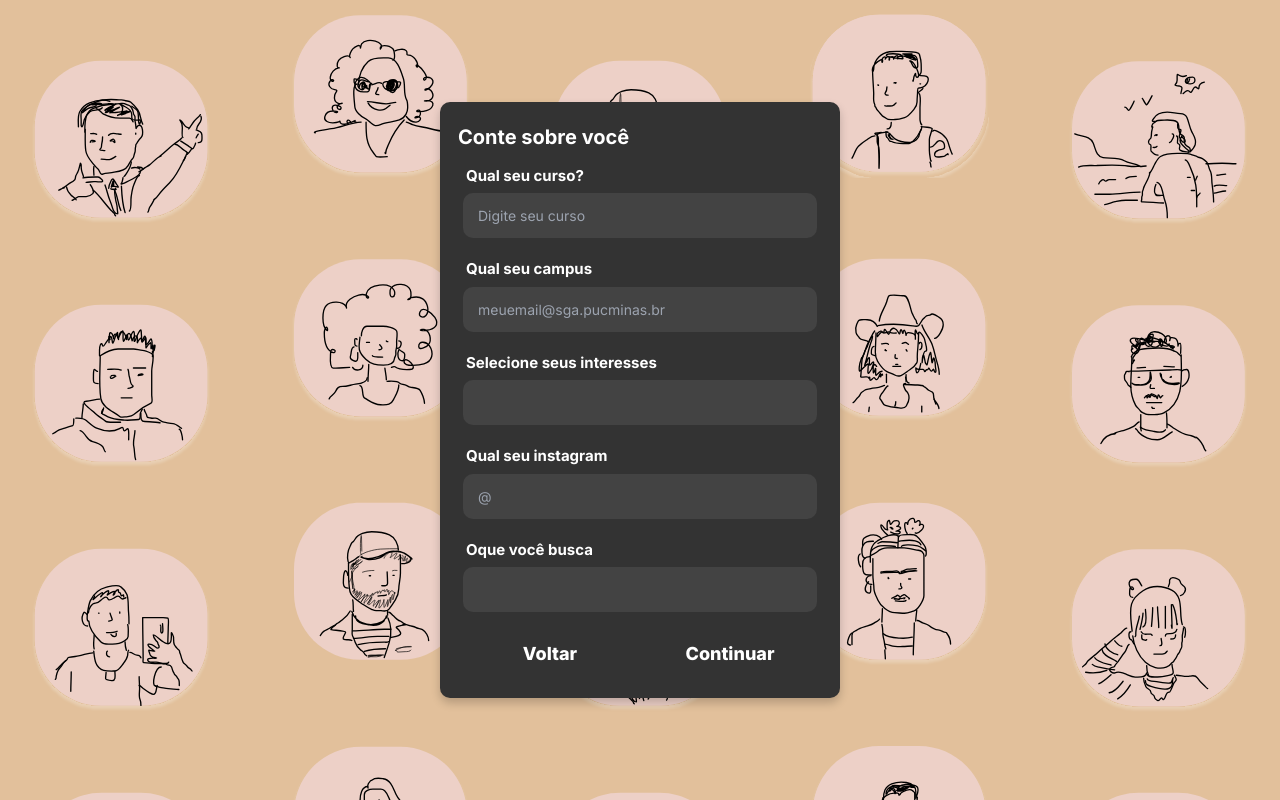
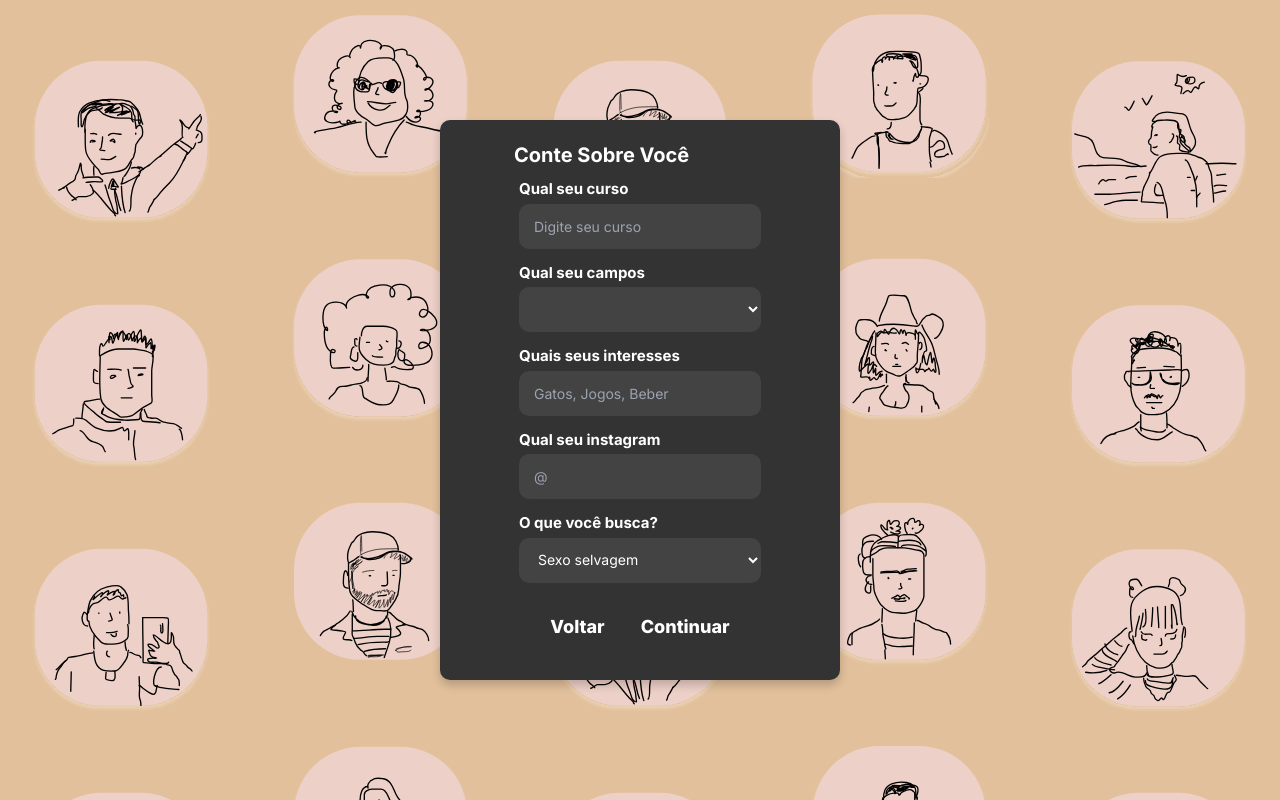
Before and after one commit to arttturslv/puclove, a React (Vite) app: page /cadastro/perfil in a window 1280 px wide. Built offline with nearby package versions, Linux system fonts and the light colour scheme.

Commit message:
Criação da 2° tela de cadastro

```diff
--- a/src/StyleCadastro.css
+++ b/src/StyleCadastro.css
@@ -22,27 +22,21 @@
   color-scheme: dark;
 }
 
-.container{
-  font-family: "Inter", sans-serif;
-  background-image: url("./assets/Background-svg.svg");  background-size: cover;
-  background-repeat: no-repeat;
-  background-attachment: fixed;
-  overflow: hidden; /*tira o scroll*/
-}
+.container-cadastro {
 
-.container-cadastro {
-  width: 100%;
     min-height: 100vh;
     display: flex;
     justify-content: center;
     align-items: center;
-
     font-family: "Inter", sans-serif;
     background-image: url("./assets/Background-svg.svg");
     background-size: cover;
     background-repeat: no-repeat;
     background-attachment: fixed;
-  overflow: hidden; /*tira o scroll*/
+    overflow: hidden;
+    padding-left: 8px;
+    padding-right: 8px;
+
 }
 
 .wrap-cadastro {
@@ -50,12 +44,11 @@
     height: auto;
     background-color: #333333;
     border-radius: 10px;
-  margin-left: 8px;
-  margin-right: 8px;
     overflow: hidden;
     padding: 20px 20px;
     box-shadow: 0 5px 10px 0 rgba(0, 0, 0, 0.2);
     display: flex;
+    flex-direction: column;
     justify-content: center;
     align-items: center;
 }
@@ -68,26 +61,18 @@
     margin-bottom: 10px;
 }
 
-.cadastro-form-title img {
-  width: 50px;
-  padding-bottom: 10px;
-  display: flex;
-  margin: 2px;
-}
 
 .wrap-input {
-  padding: 7px;
+  padding: 5px;
   padding-left: 5px;
   padding-right: 5px;
 }
 
 .wrap-input h4 {
     color: #fff;
-  padding: 10px;
     font-size: 15px;
-  text-align: left;
-  padding: 3px;
     font-weight: bold;
+
 }
 
 .input {
@@ -98,19 +83,12 @@
     width: 100%;
     height: 45px;
     background-color: transparent;
-  padding: 0 15px;
+    padding: 7px 15px;
     border-radius: 10px;
     background: #434343;
   }
 
-.forgot-password {
-  font-size: 12px;
-  font-weight: 300;
-  color: #fff;
-  text-align: right;
-  padding-left: 20px;
-  padding-right: 4px;
-}
+
 
 .container-cadastro-form-btn {
   padding: 2px;
@@ -118,19 +96,14 @@
 }
 
 .cadastro-form-btn {
-  font-size: 18px;
+  font-size: large;
   font-weight: 800;
-  border-radius: 10px;
   color: #fff;
-  width: 180px;
-  height: 45px;
-  margin-top: 10px;
+  width: auto;
+  height: auto;
+  margin-top: 5px;
   text-align: center;
-  border-color: #e2c09b;
-}
-
-.cadastro-form-btn:hover {
-  border-color: #e2c09b;
+  padding: 18px;
 }
 
 .text-center {
@@ -152,6 +125,6 @@
   color: #e2c09b;
 }
 .container-cadastro-form-btn {
-  align-items: center;
   display: flex;
+  text-align: center;
 }
--- a/src/pages/cadastroPerfil.jsx
+++ b/src/pages/cadastroPerfil.jsx
@@ -6,40 +6,51 @@ const cadastroPerfil = () => {
   const navigate = useNavigate();
 
   return (
+
     <div className="container-cadastro">
     <div className="container-cadastro">
       <div className="wrap-cadastro">
         <form className="cadastro-form">
 
           <span className="cadastro-form-title">
-        Conte sobre você
+          Conte Sobre Você
           </span>
 
           <div className="wrap-input">
-          <h4>Qual seu curso?</h4>
+            <h4>Qual seu curso</h4>
             <input className="input" type="text" placeholder="Digite seu curso" />
           </div>
 
           <div className="wrap-input">
-          <h4>Qual seu campus</h4>
-          <input className="input" type="text" placeholder="meuemail@sga.pucminas.br" />
+            <h4>Qual seu campos</h4>
+            <select className="input" id="cursos">
+              <option value=""></option>
+              <option value="0">São Gabriel</option>
+              <option value="1">Praça da Liberdade</option>
+              <option value="2">Coração Eucarístico</option>
+            </select>
           </div>
 
           <div className="wrap-input">
-          <h4>Selecione seus interesses</h4>
-          <input className="input" type="text" placeholder="" />
+            <h4>Quais seus interesses</h4>
+            <input className="input" type="text" placeholder="Gatos, Jogos, Beber" />
           </div>
           <div className="wrap-input">
             <h4>Qual seu instagram</h4>
-          <input className="input" type="text" placeholder="@" />
+            <input className="input" type="" placeholder="@" />
           </div>
           <div className="wrap-input">
-          <h4>Oque você busca</h4>
-          <input className="input datepickerbg" type="text" placeholder="" />
+            <h4>O que você busca?</h4>
+            <select className="input" id="interesse">
+              <option value="3">Sexo selvagem</option>
+              <option value="4">Um romance</option>
+              <option value="5">Amigos para curtir uma festa</option>
+              <option value="6">Pessoas bonitas</option>
+            </select>
           </div>
           <div className="container-cadastro-form-btn">
           <button onClick={() => navigate("/cadastro")} className="cadastro-form-btn" >Voltar</button>
-          <button onClick={() => navigate("/")} className="cadastro-form-btn">Continuar</button>
+            <button onClick={() => navigate("/")} className="cadastro-form-btn" >Continuar</button>
           </div>
 
         </form>
@@ -47,6 +58,7 @@ const cadastroPerfil = () => {
     </div>
   </div>
 
+
 )}
 
 export default cadastroPerfil;
```
Lines whose indentation alone changed are shown as unchanged.
